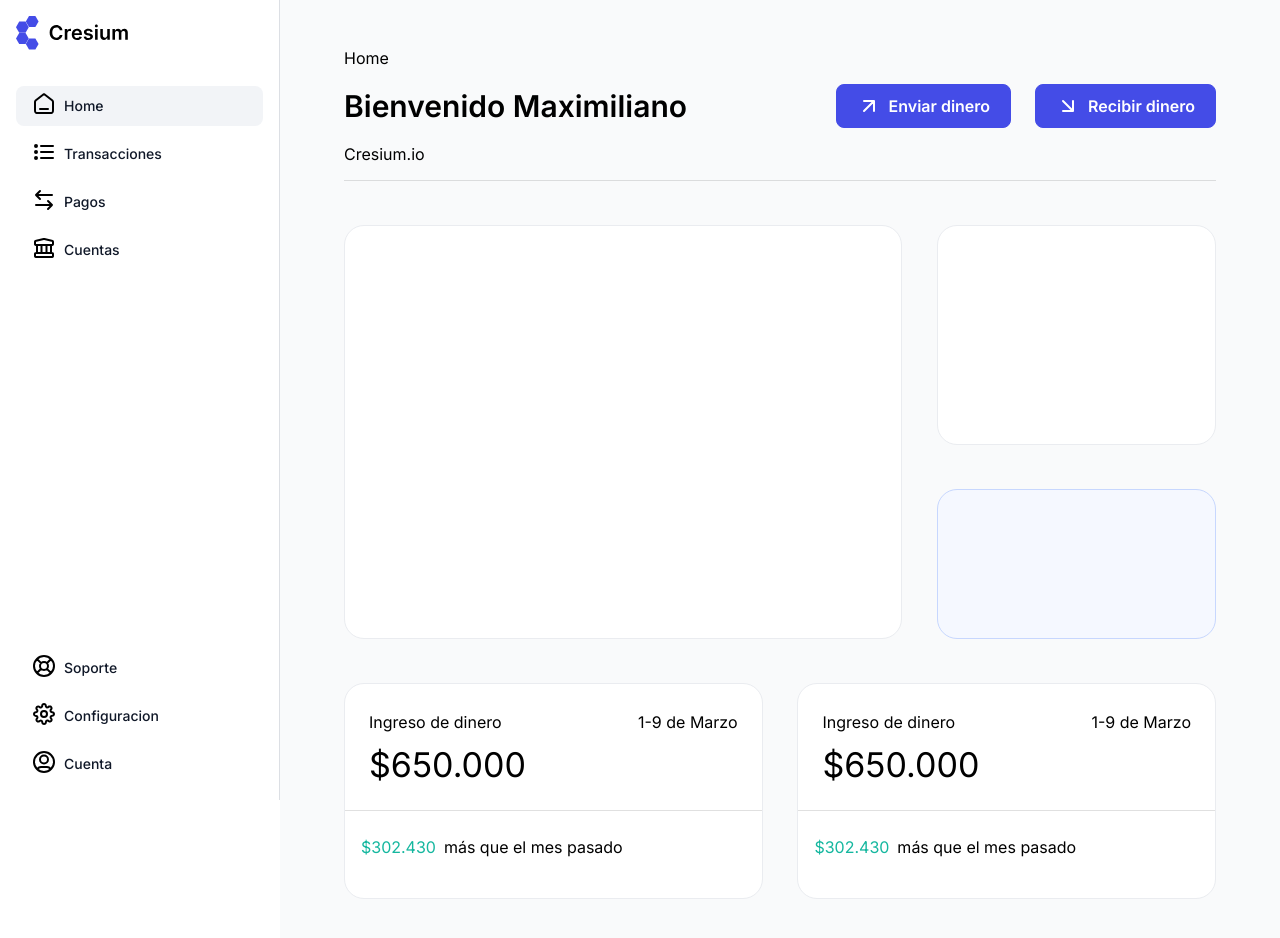
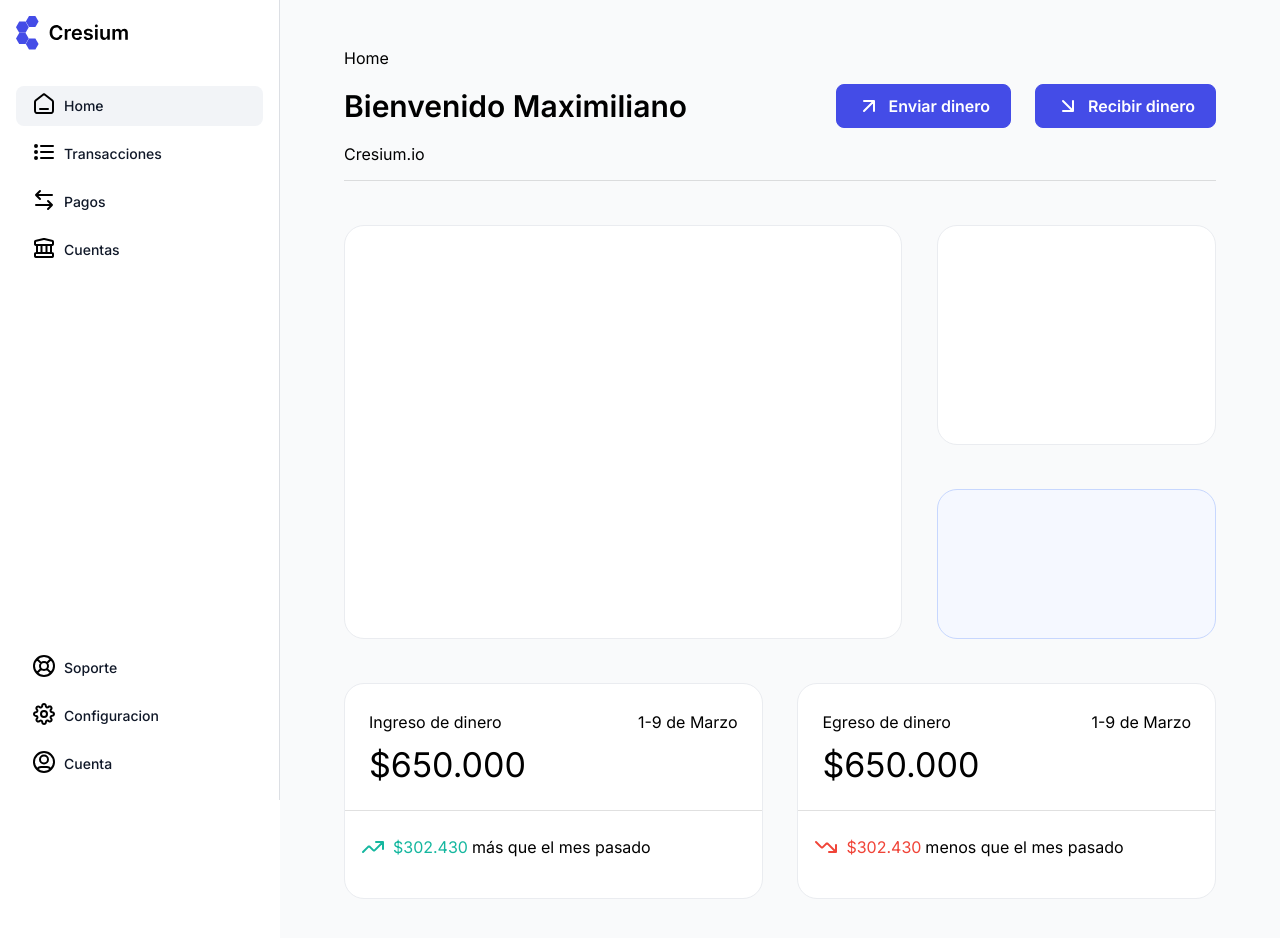
Before and after one commit to EveraldoGCH/cresium-front, a Next.js app: page /dashboard in a window 1280 px wide. Shown: the top 938 px of the page. Built offline with nearby package versions, Linux system fonts and the light colour scheme.

Commit message:
cards dinero dashbaord

```diff
--- /dev/null
+++ b/public/assets/iconsComponents/Charts/TrendDown01.jsx
@@ -0,0 +1,13 @@
+import * as React from "react"
+
+function TrendDown01(props) {
+    return (
+        <svg width="24" height="24" viewBox="0 0 24 24" fill="none" xmlns="http://www.w3.org/2000/svg" {...props}>
+            <path d="M22 17L14.1314 9.13137C13.7354 8.73535 13.5373 8.53735 13.309 8.46316C13.1082 8.3979 12.8918 8.3979 12.691 8.46316C12.4627 8.53735 12.2646 8.73535 11.8686 9.13137L9.13137 11.8686C8.73535 12.2646 8.53735 12.4627 8.30902 12.5368C8.10817 12.6021 7.89183 12.6021 7.69098 12.5368C7.46265 12.4627 7.26465 12.2646 6.86863 11.8686L2 7M22 17H15M22 17V10" stroke="currentColor" stroke-width="2" stroke-linecap="round" stroke-linejoin="round" />
+        </svg>
+
+
+    )
+}
+
+export default TrendDown01
--- /dev/null
+++ b/public/assets/iconsComponents/Charts/TrendUp01.jsx
@@ -0,0 +1,17 @@
+import * as React from "react"
+
+function TrendUp01(props) {
+  return (
+    <svg width="24" height="24" viewBox="0 0 24 24" fill="none" xmlns="http://www.w3.org/2000/svg" {...props}>
+      <path
+      d="M22 7L14.1314 14.8686C13.7354 15.2646 13.5373 15.4627 13.309 15.5368C13.1082 15.6021 12.8918 15.6021 12.691 15.5368C12.4627 15.4627 12.2646 15.2646 11.8686 14.8686L9.13137 12.1314C8.73535 11.7354 8.53735 11.5373 8.30902 11.4632C8.10817 11.3979 7.89183 11.3979 7.69098 11.4632C7.46265 11.5373 7.26465 11.7354 6.86863 12.1314L2 17M22 7H15M22 7V14"
+      stroke="currentColor"
+      stroke-width="2"
+      stroke-linecap="round"
+      stroke-linejoin="round" />
+    </svg>
+
+  )
+}
+
+export default TrendUp01
--- a/src/app/dashboard/components/CardDinero/CardDinero.tsx
+++ b/src/app/dashboard/components/CardDinero/CardDinero.tsx
@@ -5,9 +5,11 @@ import React from 'react';
 import { Bloque1, Bloque2 } from './CardDineroStyle';
 import { TypographyCresium } from '@/components/core/TypographyCresium/TypographyCresium';
 import { stylesVars } from '@/utils/stylesVars';
+import TrendUp01 from '../../../../../public/assets/iconsComponents/Charts/TrendUp01';
+import { CardDineroProps } from './CardDineroProps';
 
 
-export function CardDinero(): React.JSX.Element {
+export function CardDinero({ icon, title1, title2, subtitle, colorPrice, price, info }: CardDineroProps): React.JSX.Element {
 
   return (
     <Card height={"216px"}>
@@ -15,28 +17,24 @@ export function CardDinero(): React.JSX.Element {
         <Grid container xs={12}>
           <Grid container item xs={8} direction={"column"} style={{ gap: "8px" }}>
             <TypographyCresium variant='subtitle1'>
-              Ingreso de dinero
+              {title1}
             </TypographyCresium>
             <TypographyCresium variant='h4'>
-              $650.000
+              {title2}
             </TypographyCresium>
           </Grid>
           <Grid item container xs={4} justifyContent={"flex-end"}>
             <TypographyCresium variant='subtitle1'>
-              1-9 de Marzo
+              {subtitle}
             </TypographyCresium>
           </Grid>
         </Grid>
       </CardContent>
       <Divider style={{ width: "100%" }} />
       <CardActions style={{ padding: "24px 16px 24px 16px" }}>
-
-        <TypographyCresium style={{ display: "inline", color: stylesVars.succesMain }} variant='body1'>
-          $302.430
-        </TypographyCresium>
-        <TypographyCresium variant='body1' style={{ display: "inline" }}>
-          más que el mes pasado
-        </TypographyCresium>
+        {icon}
+        <TypographyCresium style={{ display: "inline", color: colorPrice }} variant='body1'>{price}</TypographyCresium>
+        <TypographyCresium variant='body1' style={{ display: "inline", marginLeft:"4px"}}>{info}</TypographyCresium>
       </CardActions>
     </Card>
   );
--- /dev/null
+++ b/src/app/dashboard/components/CardDinero/CardDineroProps.ts
@@ -0,0 +1,9 @@
+export interface CardDineroProps{
+    icon:React.ReactNode;
+    title1:string;
+    title2:string;
+    subtitle:string;
+    colorPrice:string;
+    price:string;
+    info:string;
+}
--- a/src/app/dashboard/page.tsx
+++ b/src/app/dashboard/page.tsx
@@ -2,7 +2,7 @@
 import { Box, CardActions, CardContent, Divider, Grid, Stack } from "@mui/material";
 import Button from "@/components/core/Button/Button";
 import React from "react";
-import { TrendUp02, TrendDown02 } from "../../utils/iconsComponents";
+import { TrendUp02, TrendDown02, TrendUp01, TrendDown01 } from "../../utils/iconsComponents";
 import { ChartBalance } from "@/components/widgets/charts/ChartBalance/ChartBalance";
 import { Card } from "@/components/core/Card/Card";
 import { stylesVars } from "@/utils/stylesVars";
@@ -51,10 +51,25 @@ export default function DashBoard() {
       </Grid>
       <Grid container xs={12} justifyContent={"space-between"} flexWrap={"nowrap"} style={{ gap: "4%" }}>
         <Grid item xs={6} >
-          <CardDinero />
+          <CardDinero
+            icon={<TrendUp01 color={stylesVars.succesMain} />}
+            title1="Ingreso de dinero"
+            title2="$650.000"
+            subtitle="1-9 de Marzo"
+            colorPrice={stylesVars.succesMain}
+            price="$302.430"
+            info="más que el mes pasado" />
         </Grid>
         <Grid item xs={6}>
-          <CardDinero />
+          <CardDinero
+            icon={<TrendDown01 color={stylesVars.errorMain} />}
+            title1="Egreso de dinero"
+            title2="$650.000"
+            subtitle="1-9 de Marzo"
+            colorPrice={stylesVars.errorMain}
+            price="$302.430"
+            info="menos que el mes pasado"
+          />
         </Grid>
       </Grid>
       {/*FIN Contenedor Principal*/}
--- a/src/utils/iconsComponents.tsx
+++ b/src/utils/iconsComponents.tsx
@@ -8,7 +8,9 @@
 //Ejemplo a seguir
 import TrendUp02 from "../../public/assets/iconsComponents/Charts/TrendUp02";
 //Ejemplo a seguir
-
+import TrendUp01 from "../../public/assets/iconsComponents/Charts/TrendUp01";
+import TrendDown01 from "../../public/assets/iconsComponents/Charts/TrendDown01"
 import TrendDown02 from "../../public/assets/iconsComponents/Charts/TrendDown02"
 
-export {TrendUp02, TrendDown02}
+
+export {TrendUp01, TrendUp02, TrendDown02, TrendDown01}
--- a/src/utils/stylesVars.ts
+++ b/src/utils/stylesVars.ts
@@ -1,6 +1,7 @@
 export const stylesVars = {
   navBorderColor: "#DCDFE4",
   succesMain:"#15B79F",
+  errorMain:"#F04438",
   backgroundColor:"#F9FAFB",
   primary25:"#F5F8FF",
   primary200:"#C7D7FE",
```
